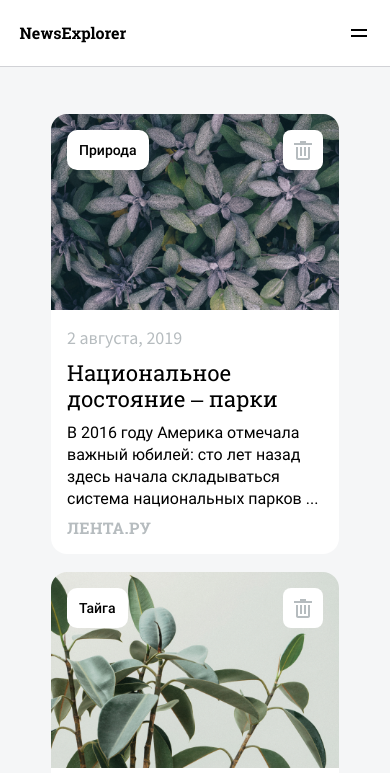
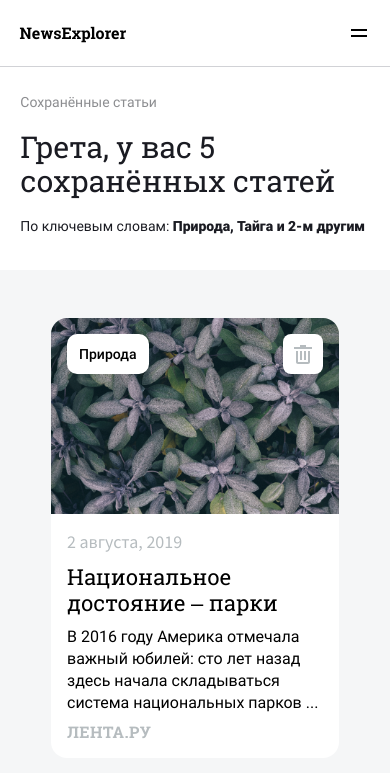
Before and after one commit to sanyamaks/news-explorer-frontend, a website built with webpack: page src/pages/articles/index.html in a window 390 px wide. Shown: the top 773 px of the page. Built offline with nearby package versions, Linux system fonts and the light colour scheme.

Commit message:
Add section common-info. Fix border header

```diff
--- /dev/null
+++ b/src/blocks/common-info/common-info.css
@@ -0,0 +1,72 @@
+.common-info {
+  display: flex;
+  flex-direction: column;
+  padding: 40px 7.2% 56px 7.2%;
+  background-color: #FFF;
+}
+
+.common-info__title {
+  margin: 0;
+  font-family: 'Roboto', sans-serif;
+  font-weight: 400;
+  font-size: 1.125rem;
+  line-height: 1.5rem;
+  color: rgba(26, 27, 34, 0.5);
+}
+
+.common-info__notice {
+  max-width: 530px;
+  margin: 28px 0 0 0;
+  font-family: 'Roboto Slab', sans-serif;
+  font-weight: 400;
+  font-size: 2.5rem;
+  line-height: 2.875rem;
+  color: #1A1B22;
+}
+
+.common-info__name {
+
+}
+
+.common-info__number-articles {
+
+}
+
+.common-info__changing-case {
+
+}
+
+.common-info__keywords {
+  margin: 30px 0 0 0;
+  font-family: 'Roboto', sans-serif;
+  font-weight: 400;
+  font-size: 1.125rem;
+  line-height: 1.5rem;
+  color: #1A1B22;
+}
+
+.common-info_enumeration-keywords {
+  font-weight: 700;
+}
+
+@media screen and (max-width: 768px) {
+  .common-info {
+    padding: 24px 5.2% 32px 5.2%;
+  }
+
+  .common-info__title {
+    font-size: 0.875rem;
+  }
+
+  .common-info__notice {
+    max-width: 336px;
+    margin: 16px 0 0 0;
+    font-size: 1.875rem;
+    line-height: 2.125rem;
+  }
+
+  .common-info__keywords {
+    margin: 16px 0 0 0;
+    font-size: 0.875rem;
+  }
+}
--- a/src/blocks/header/_white/header_white.css
+++ b/src/blocks/header/_white/header_white.css
@@ -1,4 +1,11 @@
 .header_black {
   color: black;
-  outline: 1px solid #D1D2D6;
+  border-bottom: 1px solid #D1D2D6;
 }
+
+@media screen and (max-width: 650px) {
+  .header {
+    border: none;
+    outline: 1px solid #D1D2D6;
+  }
+}
--- a/src/blocks/header/header.css
+++ b/src/blocks/header/header.css
@@ -19,7 +19,7 @@
   height: 80px;
   width: 100%;
   padding: 0 7.2%;
-  outline: 1px solid rgba(255, 255, 255, 0.2);
+  border-bottom: 1px solid rgba(255, 255, 255, 0.2);
   color: white;
   box-sizing: border-box;
 }
@@ -35,6 +35,8 @@
 @media screen and (max-width: 650px) {
   .header {
     position: relative;
+    border: none;
+    outline: 1px solid rgba(255, 255, 255, 0.2);
     padding: 0 5%;
     z-index: 2;
   }
--- a/src/pages/articles/index.css
+++ b/src/pages/articles/index.css
@@ -8,6 +8,7 @@
 @import url(../../blocks/header/header.css);
 @import url(../../blocks/header/_white/header_white.css);
 @import url(../../blocks/main/main.css);
+@import url(../../blocks/common-info/common-info.css);
 @import url(../../blocks/saved-articles/saved-articles.css);
 @import url(../../blocks/search/search.css);
 @import url(../../blocks/about-author/about-author.css);
--- a/src/pages/articles/index.html
+++ b/src/pages/articles/index.html
@@ -1,12 +1,12 @@
 <!DOCTYPE html>
 <html lang="ru">
 <head>
-    <meta charset="UTF-8" />
+  <meta charset="UTF-8"/>
   <meta
     name="viewport"
     content="width=device-width, user-scalable=no, initial-scale=1.0, maximum-scale=1.0, minimum-scale=1.0"
   />
-    <link rel="stylesheet" href="<%= htmlWebpackPlugin.files.css%> " />
+  <link rel="stylesheet" href="<%= htmlWebpackPlugin.files.css%> "/>
   <title>News Explorer</title>
 </head>
 <body>
@@ -42,6 +42,22 @@
   </header>
 
   <main class="main">
+
+    <section class="common-info">
+      <h2 class="common-info__title">Сохранённые статьи</h2>
+      <p class="common-info__notice">
+        <span class="common-info__name">Грета</span>, у вас
+        <span class="common-info__number-articles">5</span> сохранённых
+        <span class="common-info__changing-case">статей</span>
+      </p>
+      <p class="common-info__keywords">
+        По ключевым словам:
+        <span class="common-info_enumeration-keywords">
+          Природа, Тайга и 2-м другим
+        </span>
+      </p>
+    </section>
+
     <section class="saved-articles">
       <div class="articles results__articles">
         <article class="article articles__article">
@@ -54,12 +70,7 @@
           </p>
           <div
             class="article__background"
-                style="
-                  background-image: url(<%=require(
-                      '../../images/test/image_08.png'
-                    )%>);
-                "
-              ></div>
+            style="background-image: url(<%=require('../../images/test/image_08.png')%>);"></div>
           <div class="article__info">
             <p class="article__date">2 августа, 2019</p>
             <h3 class="article__title">Национальное достояние – парки</h3>
```
Lines whose indentation alone changed are shown as unchanged.
